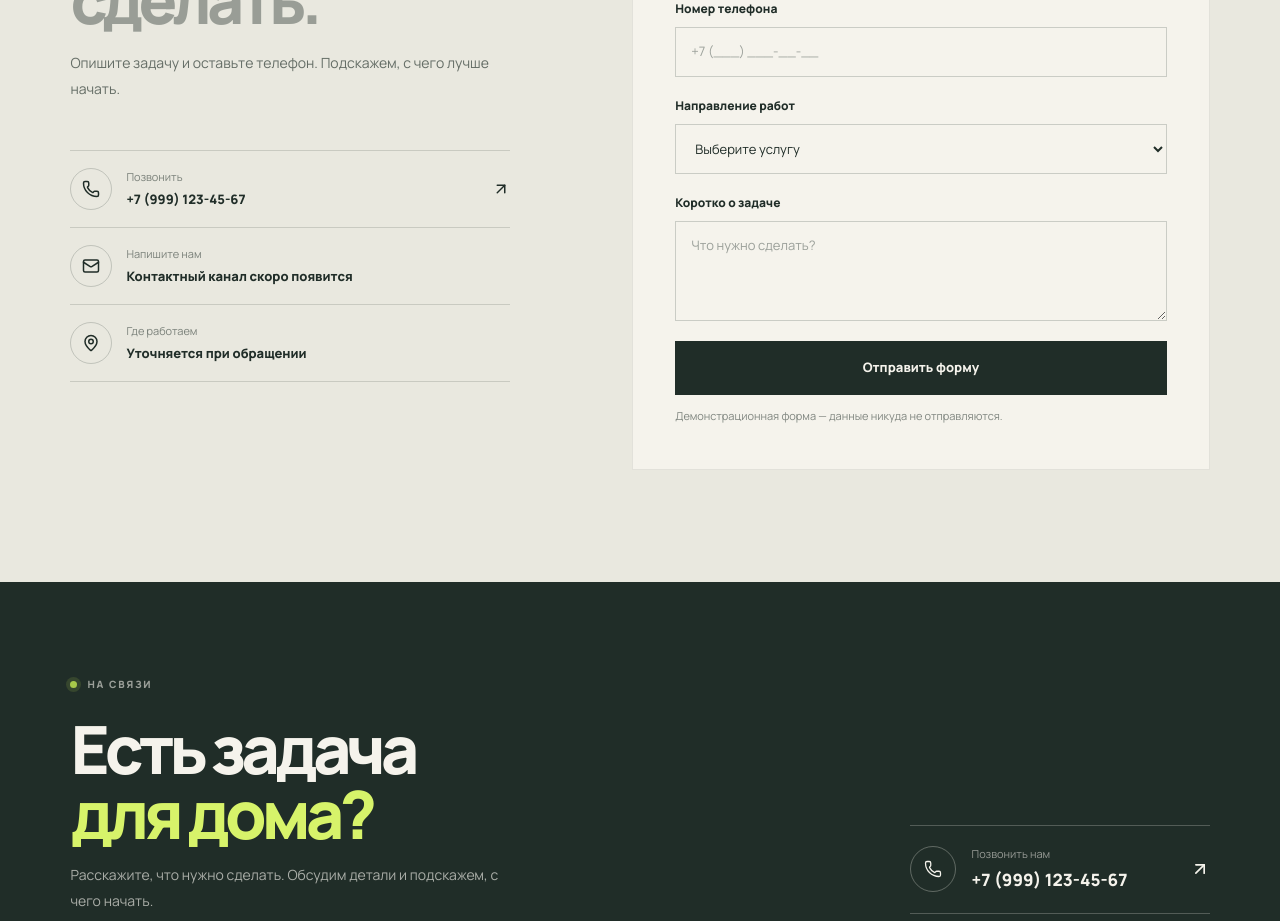
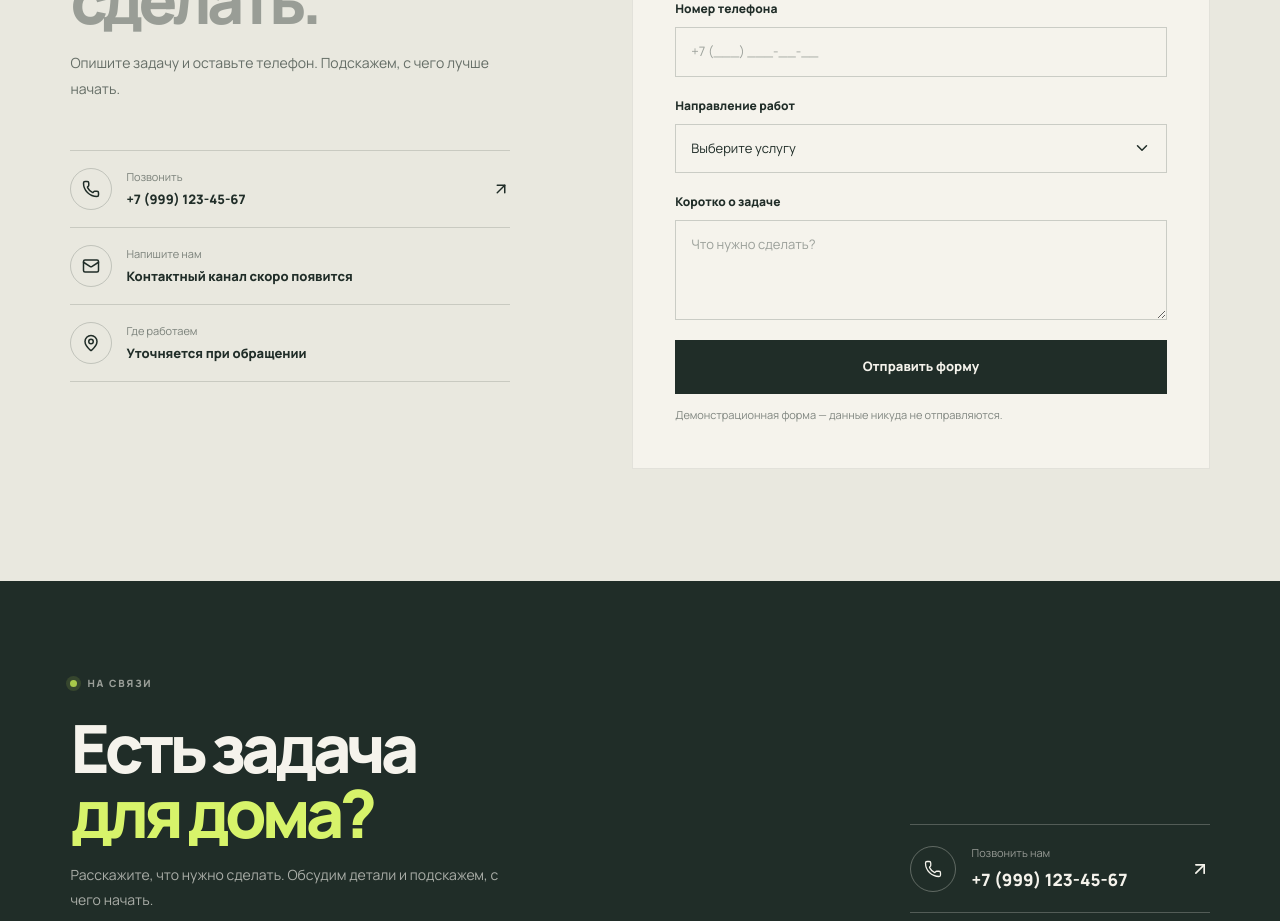
Before and after one commit to artkoro94/fixora-home, a React (Vite) app: page / in a window 1280 px wide. Shown: the part 4040-4961 px from the top of the page. Built offline with nearby package versions, Linux system fonts and the light colour scheme.

Commit message:
fix: normalize service select arrow on iOS

```diff
--- a/src/widgets/contact/Contact.tsx
+++ b/src/widgets/contact/Contact.tsx
@@ -1,7 +1,7 @@
 import { useEffect, useLayoutEffect, useRef, useState, type ChangeEvent } from 'react'
 import { Controller, useForm } from 'react-hook-form'
 import { zodResolver } from '@hookform/resolvers/zod'
-import { ArrowUpRight, Check, Mail, MapPin, Phone, X } from 'lucide-react'
+import { ArrowUpRight, Check, ChevronDown, Mail, MapPin, Phone, X } from 'lucide-react'
 import { contactSchema, formatRussianPhone, getPhoneCaretPosition, type ContactFormValues } from './contact-validation'
 
 const services = [
@@ -149,8 +149,9 @@ function Contact() {
 
           <label className="grid gap-[9px]">
             <span className="text-[12px] font-extrabold">Направление работ</span>
+            <span className="relative block">
               <select
-              className="w-full min-w-0 border border-[rgb(32_45_40_/_20%)] bg-transparent px-[15px] py-[14px] text-[13px] text-forest outline-none focus-visible:outline-none transition-[border-color,background] duration-200 placeholder:text-[rgb(32_45_40_/_42%)] focus:border-[#789c35] focus:bg-white aria-[invalid=true]:border-[#b42318] aria-[invalid=true]:bg-[rgb(180_35_24_/_3%)] aria-[invalid=true]:focus:border-[#b42318] max-[620px]:text-base cursor-pointer pr-12"
+                className="w-full min-w-0 appearance-none border border-[rgb(32_45_40_/_20%)] bg-transparent px-[15px] py-[14px] pr-12 text-[13px] text-forest outline-none focus-visible:outline-none transition-[border-color,background] duration-200 placeholder:text-[rgb(32_45_40_/_42%)] focus:border-[#789c35] focus:bg-white aria-[invalid=true]:border-[#b42318] aria-[invalid=true]:bg-[rgb(180_35_24_/_3%)] aria-[invalid=true]:focus:border-[#b42318] max-[620px]:text-base cursor-pointer"
                 {...serviceField}
                 aria-invalid={Boolean(errors.service)}
                 aria-describedby={errors.service ? 'contact-service-error' : undefined}
@@ -158,6 +159,8 @@ function Contact() {
                 <option value="">Выберите услугу</option>
                 {services.map((service) => <option value={service} key={service}>{service}</option>)}
               </select>
+              <ChevronDown className="pointer-events-none absolute top-1/2 right-4 -translate-y-1/2 text-forest" size={18} aria-hidden="true" />
+            </span>
             {errors.service && <span className="text-[12px] leading-[1.5] text-[#b42318]" id="contact-service-error" role="alert">{errors.service.message}</span>}
           </label>
 
```
Lines whose indentation alone changed are shown as unchanged.
